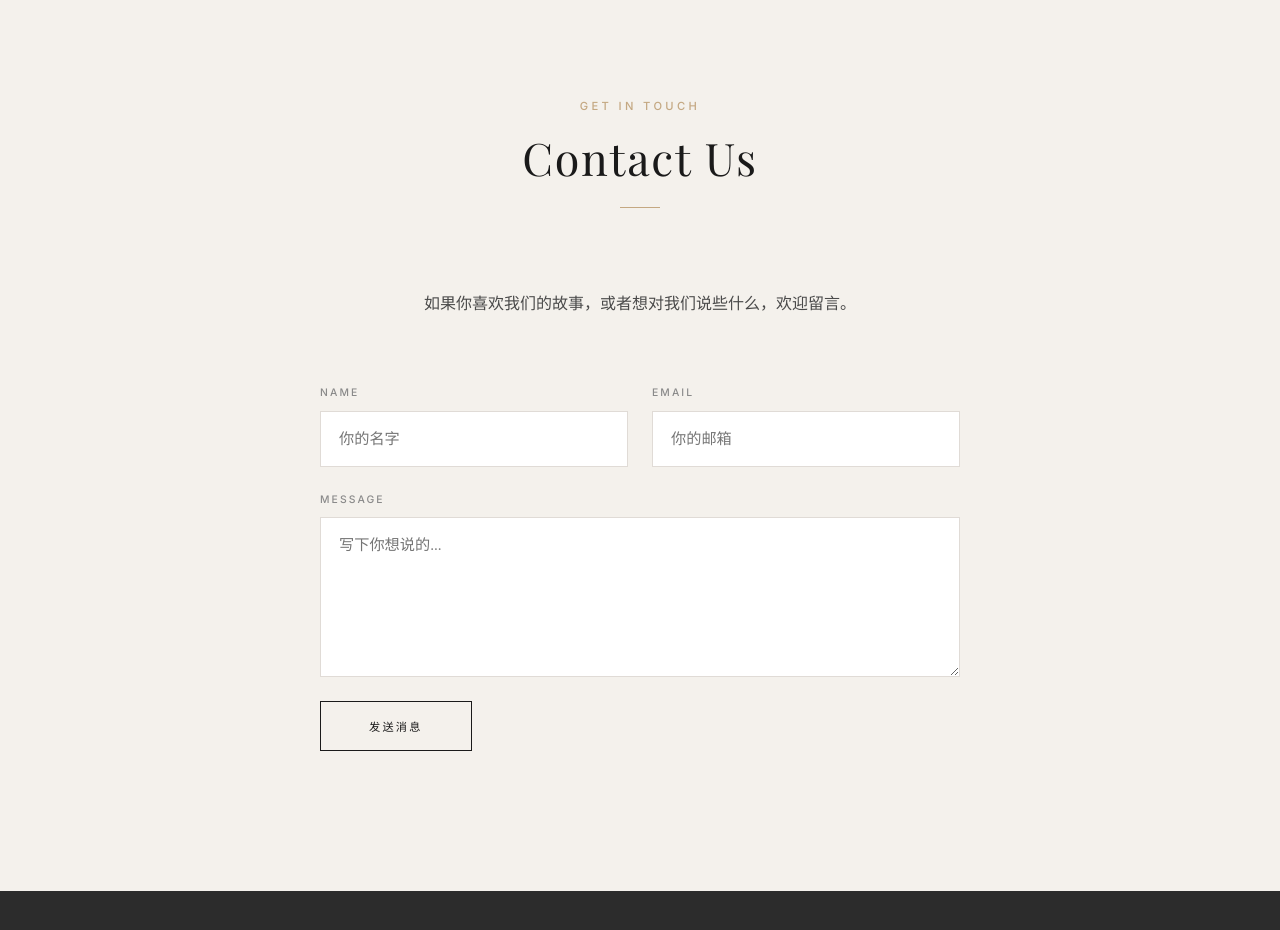
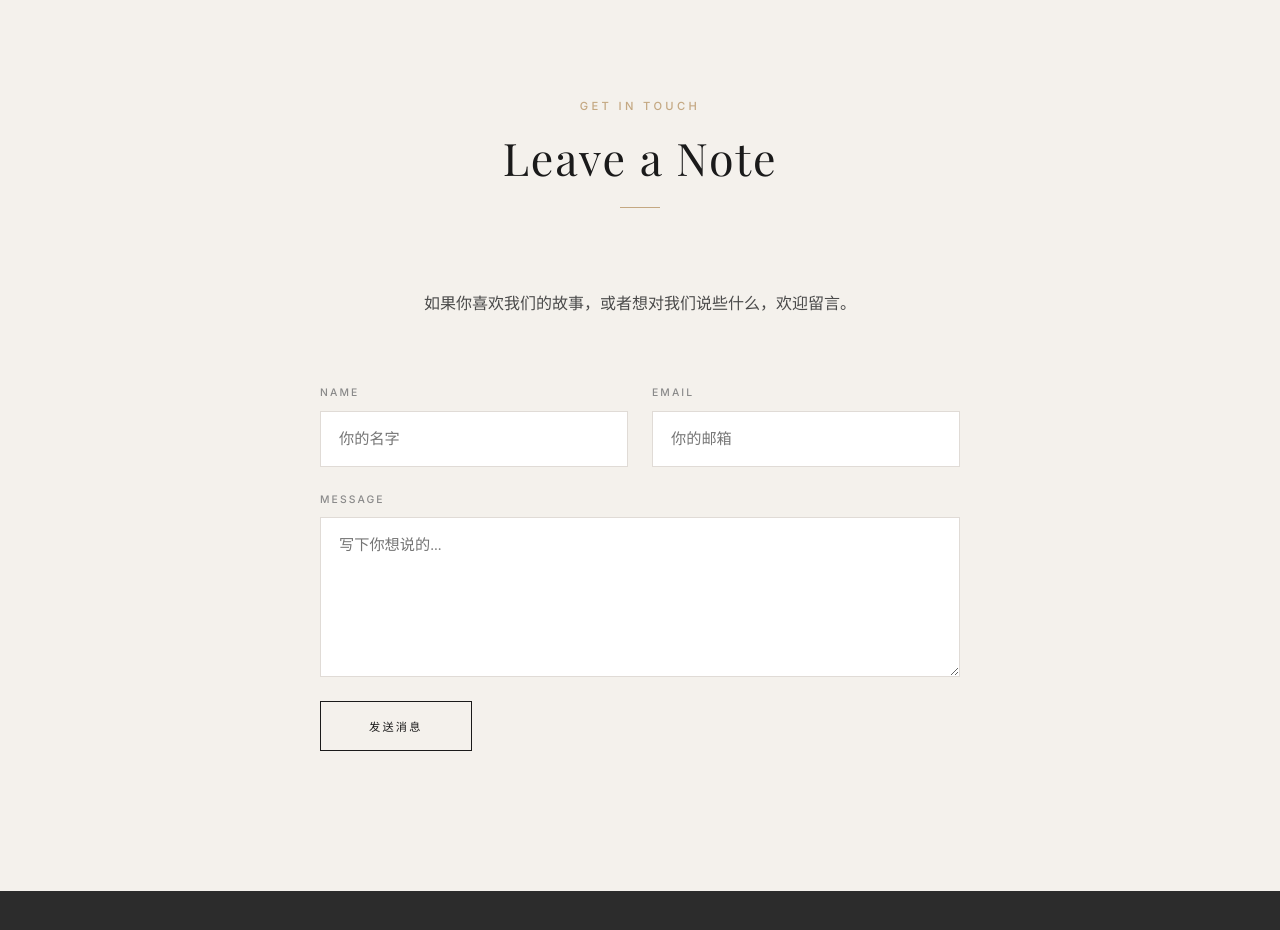
Before and after one commit to pepeyeung-glitch/pepe-yuan-blog, a website: page public/index.html in a window 1280 px wide. Shown: the part 5480-6410 px from the top of the page. Drawn offline with nearby package versions, Linux system fonts and the light colour scheme; no server answers; a web font is replaced by a local one.

Commit message:
style: 首页 Contact Us 改为 Leave a Note

```diff
--- a/public/index.html
+++ b/public/index.html
@@ -114,12 +114,12 @@
     </div>
   </section>
 
-  <!-- Contact Us -->
+  <!-- Leave a Note -->
   <section class="section contact-section">
     <div class="section-inner">
       <div class="section-header reveal">
         <div class="section-label">Get In Touch</div>
-        <h2 class="section-title">Contact Us</h2>
+        <h2 class="section-title">Leave a Note</h2>
       </div>
       <div class="contact-wrap reveal">
         <p class="contact-desc">如果你喜欢我们的故事，或者想对我们说些什么，欢迎留言。</p>
```
